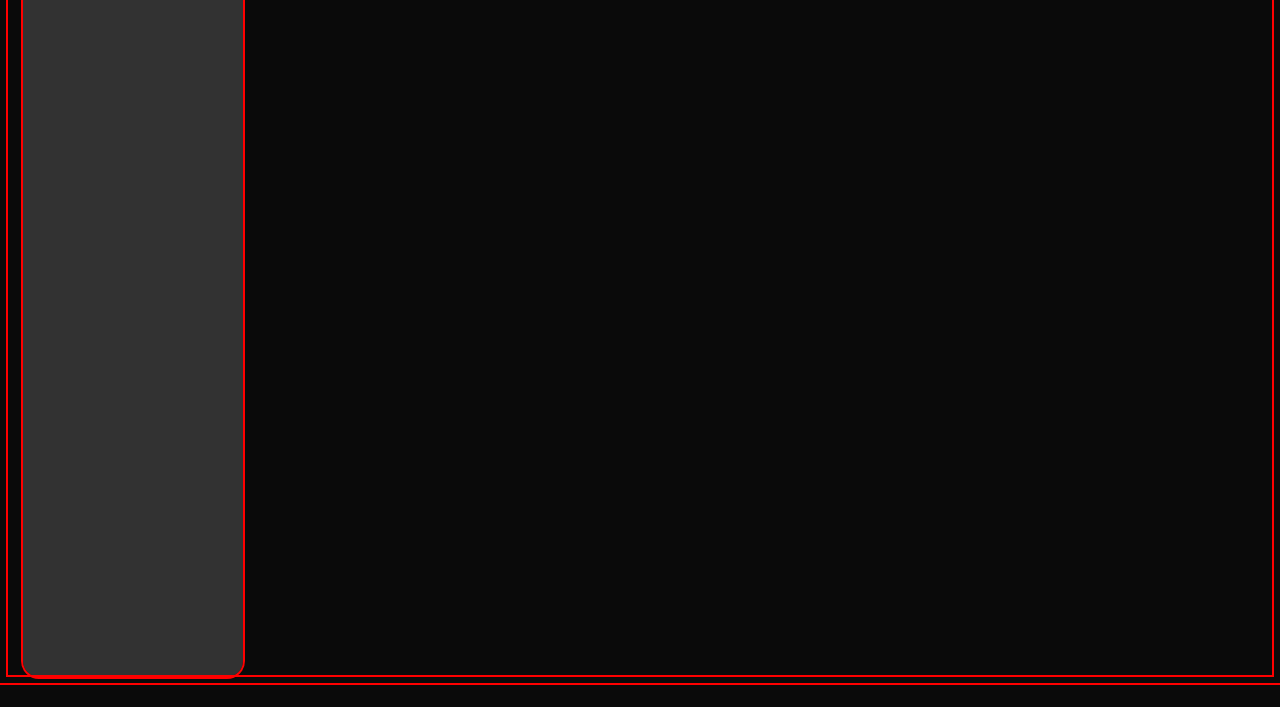
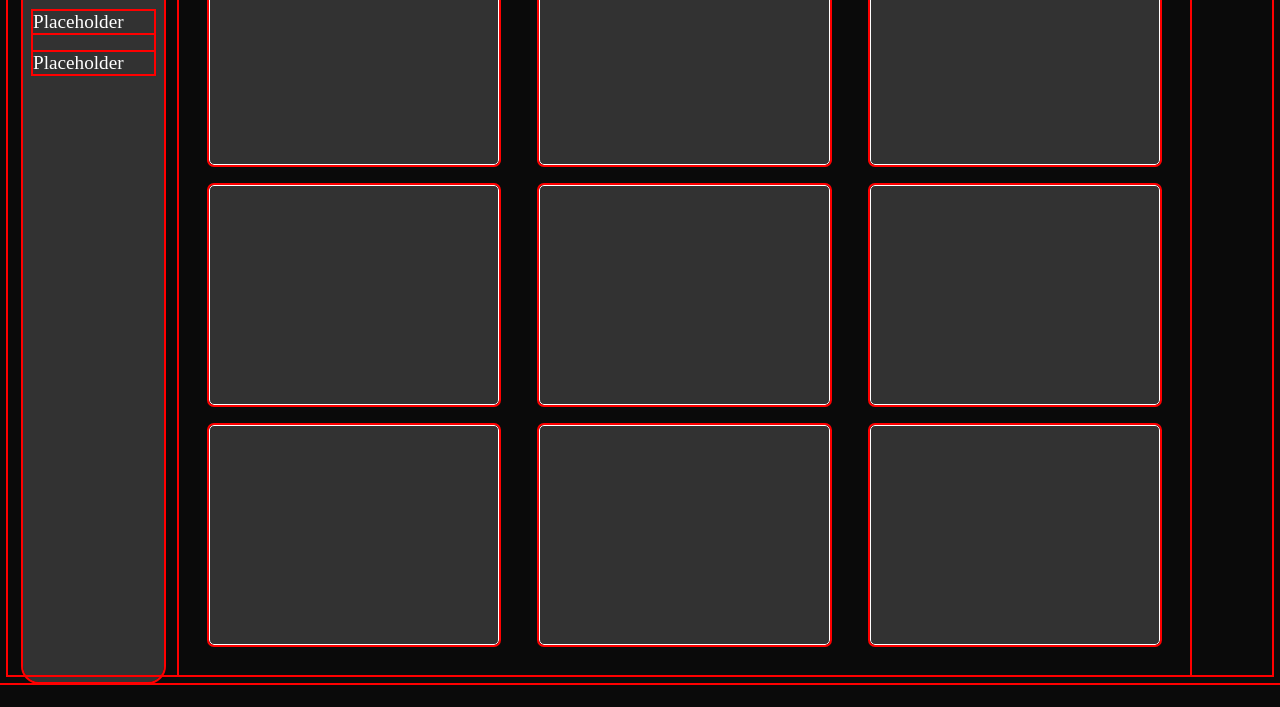
Before and after one commit to JesperWeble/portfolio, a plain HTML site: page index.html in a window 1280 px wide. Shown: the part 93-800 px from the top of the page. Drawn offline with Linux system fonts and the light colour scheme.

Commit message:
Website layout completed

```diff
--- a/index.html
+++ b/index.html
@@ -10,8 +10,24 @@
     <main>
         <article>
             <h1>Portfolio</h1>
-            test
+            <div id="sidebar">
+                <p>Placeholder</p>
+                <p>Placeholder</p>
+
+            </div>
         </article>
+
+        <div class="grid">
+            <div class="box"></div>
+            <div class="box"></div>
+            <div class="box"></div>
+            <div class="box"></div>
+            <div class="box"></div>
+            <div class="box"></div>
+            <div class="box"></div>
+            <div class="box"></div>
+            <div class="box"></div>
+        </div>
     </main>
 
 </body>
--- a/style.css
+++ b/style.css
@@ -11,7 +11,8 @@ body
 
 main
 {
-    height: calc(100vh - 40px)
+    height: calc(100vh - 40px);
+    display: flex
 }
 
 article
@@ -22,4 +23,31 @@ article
     padding: 1px 10px 1px 10px;
     background: rgb(50, 50, 50);
     border-radius: 1rem;
+    overflow-y: auto;
 }
+h1
+{
+    font-size: 2em;
+}
+
+#sidebar
+{
+    font-size: 1.2em;
+}
+
+.grid
+{
+    display: grid;
+    grid-template-columns: repeat(3, 1fr);
+    gap: 20px 40px;
+    width: 80%;
+    padding: 30px;
+    box-sizing: border-box;
+}
+
+.box
+{
+    background: rgb(50, 50, 50);
+    border: 1px solid white;
+    border-radius: 5px;
+}
```
